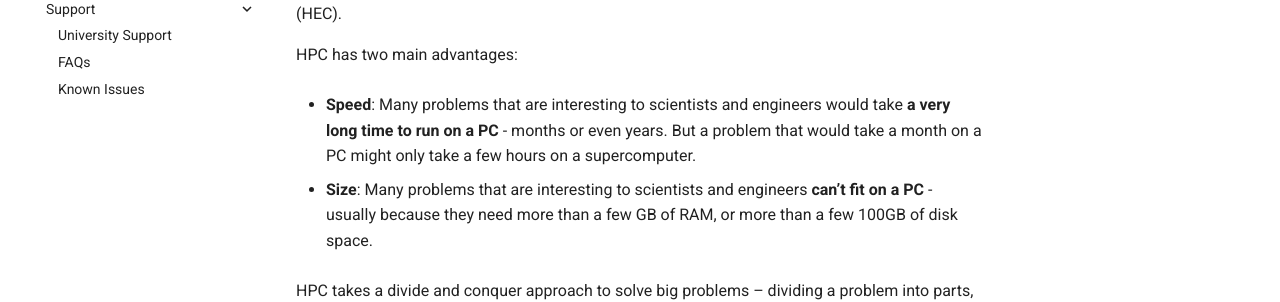
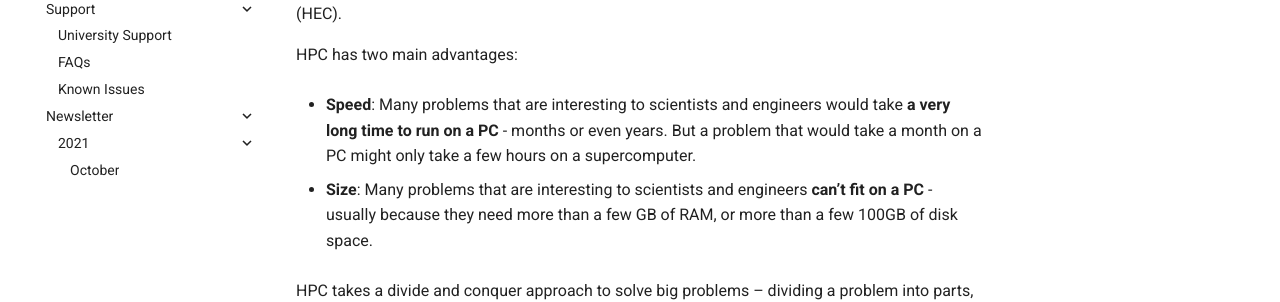
Before and after one commit to NorthumbriaResearchComputing/oswald-docs, an MkDocs documentation site: the page built from docs/index.md, in a window 1280 px wide. Shown: the part 516-818 px from the top of the page. Built offline with MkDocs 1.6.1 and Material for MkDocs 9.7.7, drawn with Linux system fonts in a browser that asks for light colours; comment, search, counter and statistics services are not loaded.

Commit message:
Add October newsletter stub

```diff
--- a/mkdocs.yml
+++ b/mkdocs.yml
@@ -74,3 +74,7 @@ nav:
     - University Support: support/university-support.md
     - FAQs: support/faqs.md
     - Known Issues: support/known-issues.md
+
+  - Newsletter:
+    - 2021:
+      - October: newsletter/2021-10.md
```
Also changed, not shown: docs/newsletter/2021-10.md (added, +3 -0 lines).
